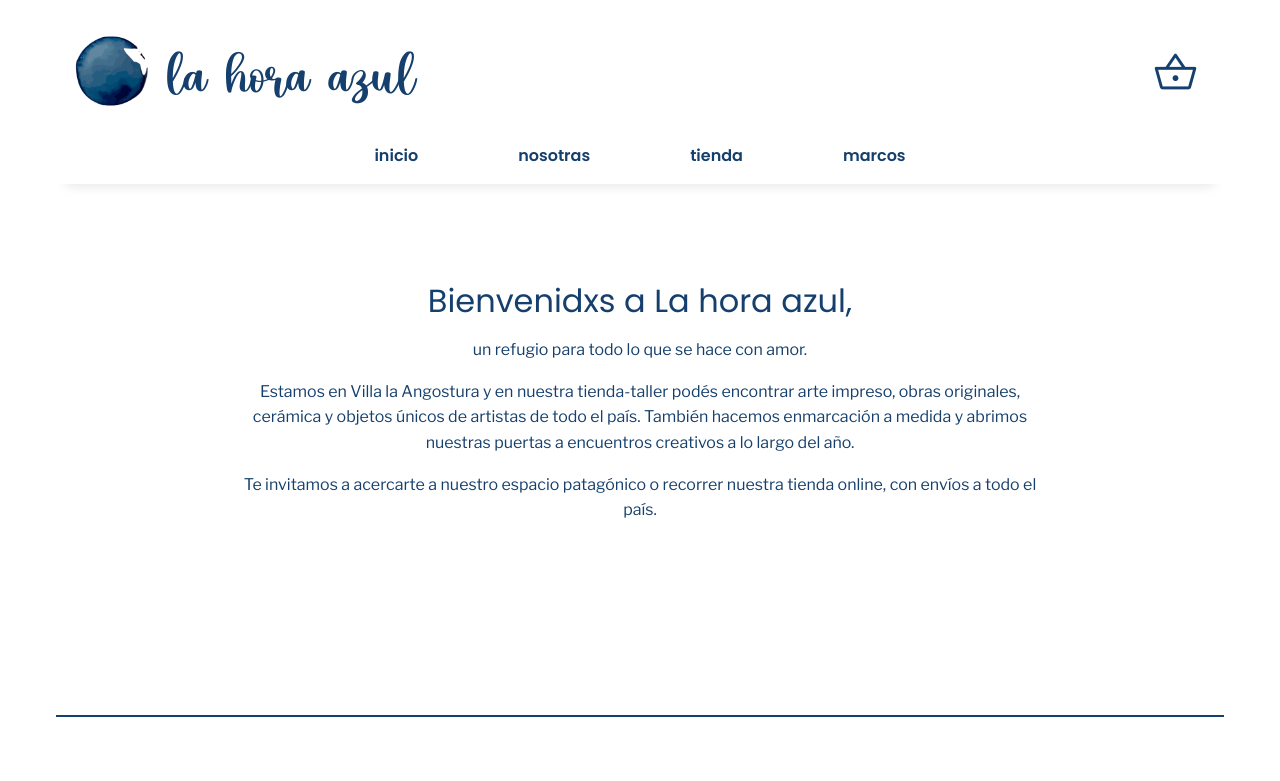
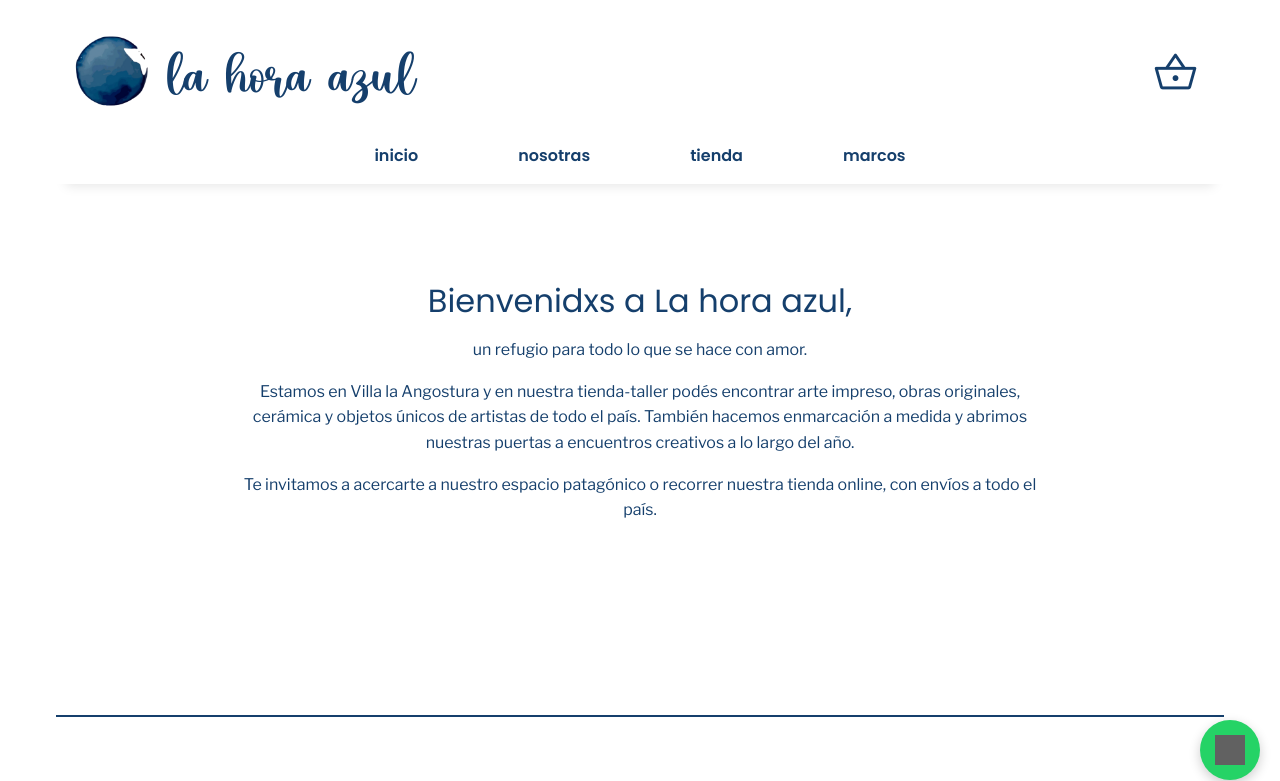
Before and after one commit to Aldana-dev/LaHoraAzul, a Flask app: page / in a window 1280 px wide. Shown: the top 781 px of the page. Run offline with Flask 3, Linux system fonts and the light colour scheme; grey boxes are pictures that could not be loaded.

Commit message:
Agregar boton de WhatsApp

```diff
--- a/app/static/css/estilos.css
+++ b/app/static/css/estilos.css
@@ -218,6 +218,36 @@ nav a:hover {
   text-decoration: underline dashed;
 }
 
+/* ───────────── Botón flotante de WhatsApp ───────────── */
+.btn-whatsapp {
+  position: fixed;
+  bottom: 20px;
+  right: 20px;
+  width: 60px;
+  height: 60px;
+  background-color: #25D366;
+  /* background-color: #153f6c; */
+  border-radius: 50%;
+  display: flex;
+  align-items: center;
+  justify-content: center;
+  box-shadow: 0 4px 12px rgba(0, 0, 0, 0.2);
+  z-index: 999;
+  transition: transform 0.2s ease, box-shadow 0.2s ease;
+}
+
+.btn-whatsapp img {
+  width: 30px;
+  height: 30px;
+  filter: invert(1); /* hace el ícono blanco */
+}
+
+.btn-whatsapp:hover {
+  transform: scale(1.1);
+  box-shadow: 0 6px 16px rgba(0, 0, 0, 0.3);
+}
+
+
 /* ───────────── Responsive (max-width: 768px) ───────────── */
 @media (max-width: 768px) {
   .pagina,
--- a/app/templates/base.html
+++ b/app/templates/base.html
@@ -59,6 +59,20 @@
     <!-- Contenido dinámico -->
     {% block content %}{% endblock %}
 
+    <!-- Botón flotante de WhatsApp -->
+    <a
+      href="https://wa.me/5492944712263"
+      class="btn-whatsapp"
+      target="_blank"
+      rel="noopener"
+      aria-label="Contactar por WhatsApp"
+    >
+      <img
+        src="https://cdn.jsdelivr.net/gh/simple-icons/simple-icons/icons/whatsapp.svg"
+        alt="WhatsApp"
+      />
+    </a>
+
     <!-- Footer -->
     <footer class="footer">
       <div class="container footer-content d-flex justify-content-between">
```
